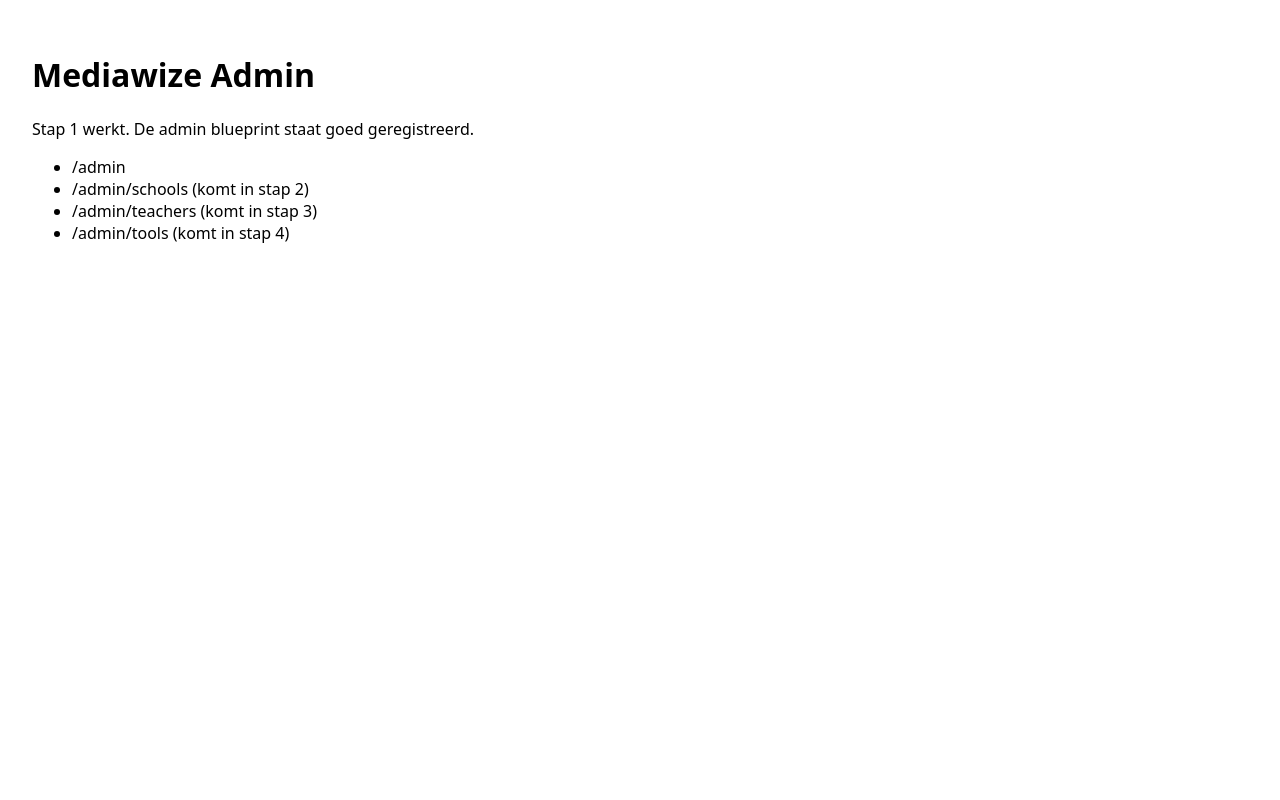
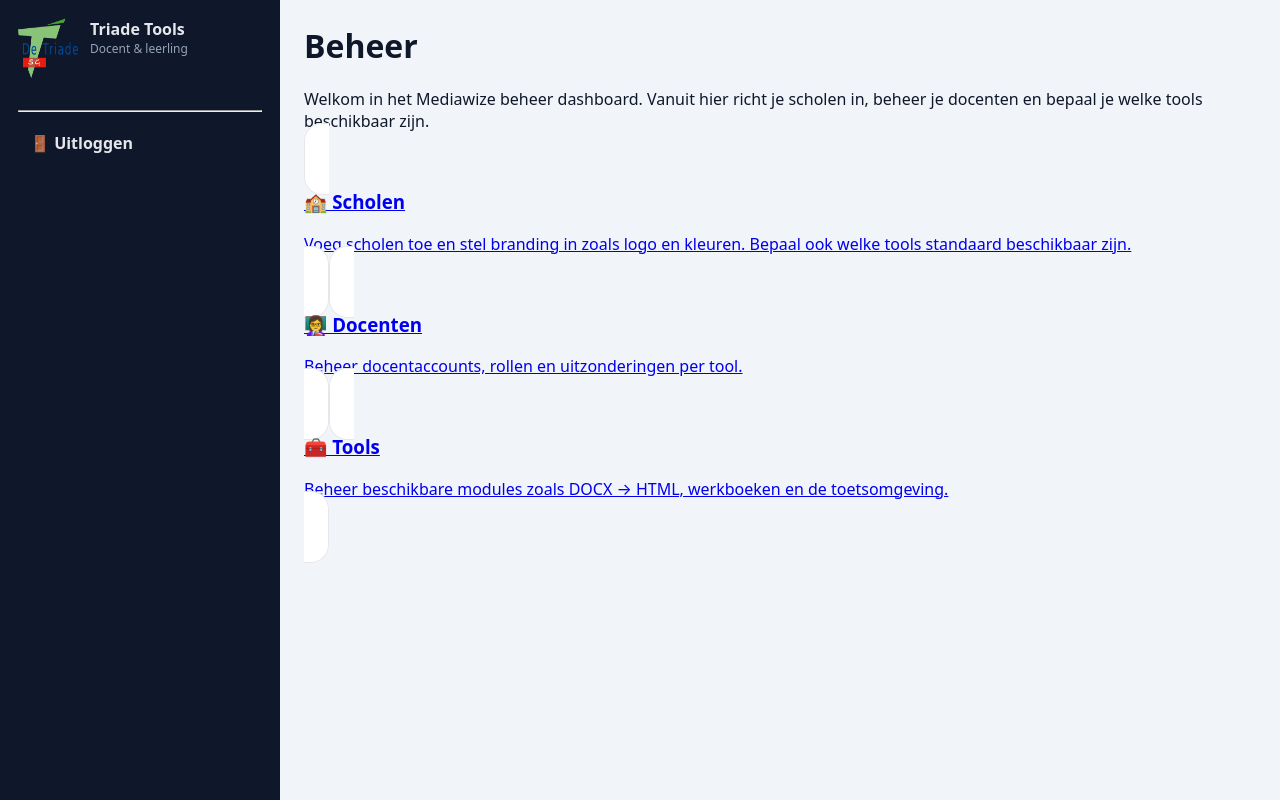
Before and after one commit to tnieuweboer-prog/mediawize, a Flask app: template templates/admin/dashboard.html in a window 1280 px wide. Run offline with Flask 3, Linux system fonts and the light colour scheme; the template is opened without the code that fills it, so the values that code supplies are empty.

Commit message:
Update dashboard.html 2

```diff
--- a/templates/admin/dashboard.html
+++ b/templates/admin/dashboard.html
@@ -1,19 +1,42 @@
-<!-- templates/admin/dashboard.html -->
-<!doctype html>
-<html lang="nl">
-  <head>
-    <meta charset="utf-8" />
-    <meta name="viewport" content="width=device-width, initial-scale=1" />
-    <title>Mediawize Admin</title>
-  </head>
-  <body style="font-family: system-ui; padding: 24px;">
-    <h1>Mediawize Admin</h1>
-    <p>Stap 1 werkt. De admin blueprint staat goed geregistreerd.</p>
-    <ul>
-      <li>/admin</li>
-      <li>/admin/schools (komt in stap 2)</li>
-      <li>/admin/teachers (komt in stap 3)</li>
-      <li>/admin/tools (komt in stap 4)</li>
-    </ul>
-  </body>
-</html>
+{% extends "base.html" %}
+
+{% set page_title = "Beheer" %}
+{% set active_tab = "admin" %}
+
+{% block content %}
+
+<h1>Beheer</h1>
+
+<p class="intro-text">
+  Welkom in het Mediawize beheer dashboard. Vanuit hier richt je scholen in,
+  beheer je docenten en bepaal je welke tools beschikbaar zijn.
+</p>
+
+<div class="card-grid">
+
+  <a class="card" href="/admin/schools">
+    <h3>🏫 Scholen</h3>
+    <p>
+      Voeg scholen toe en stel branding in zoals logo en kleuren.
+      Bepaal ook welke tools standaard beschikbaar zijn.
+    </p>
+  </a>
+
+  <a class="card" href="/admin/teachers">
+    <h3>👩‍🏫 Docenten</h3>
+    <p>
+      Beheer docentaccounts, rollen en uitzonderingen per tool.
+    </p>
+  </a>
+
+  <a class="card" href="/admin/tools">
+    <h3>🧰 Tools</h3>
+    <p>
+      Beheer beschikbare modules zoals DOCX → HTML, werkboeken
+      en de toetsomgeving.
+    </p>
+  </a>
+
+</div>
+
+{% endblock %}
```
